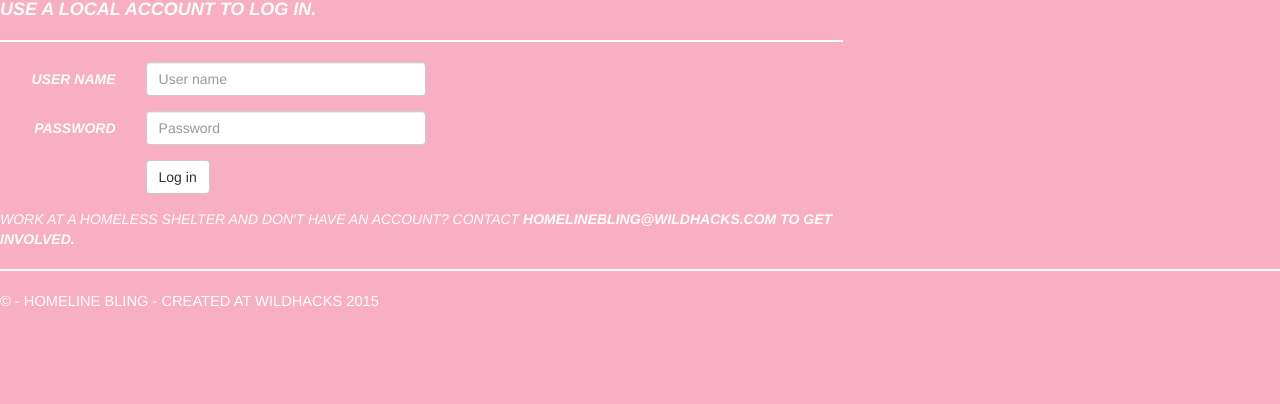
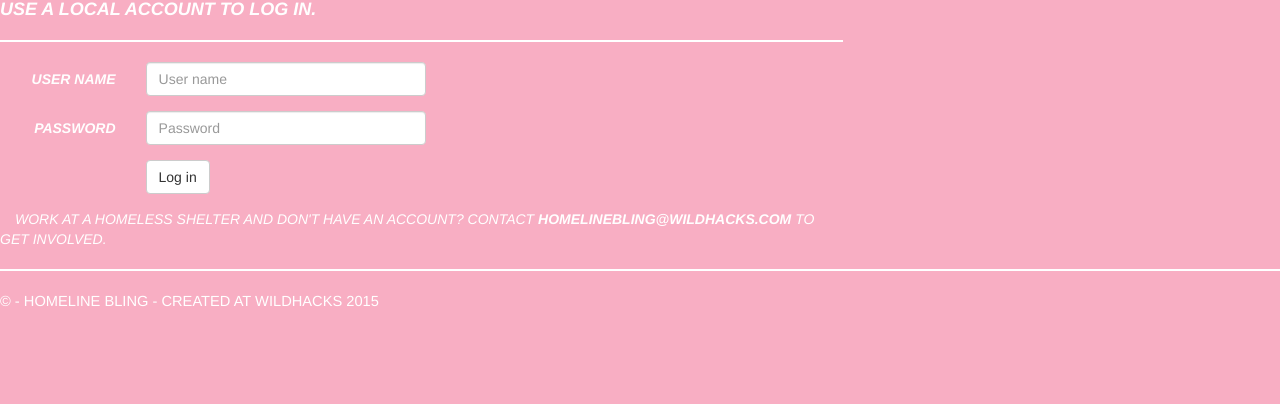
Before and after one commit to shanpruthi/homeline-bling, a Django app: template app/templates/app/login.html in a window 1280 px wide. Shown: the part 80-484 px from the top of the page. Run offline with Django 3.2, Linux system fonts and the light colour scheme; the template is opened without the code that fills it: values that come from a table or form of the project are taken from there, others are empty; some libraries are stand-ins or nearby versions.

Commit message:
Update login.html

```diff
--- a/app/templates/app/login.html
+++ b/app/templates/app/login.html
@@ -32,7 +32,7 @@
                 <p class="validation-summary-errors">Please enter a correct user name and password.</p>
                 {% endif %}
             </form>
-            <a>Work at a homeless shelter and don't have an account? Contact <b>homelinebling@wildhacks.com to get involved.</b></a>
+            <a class="col-md-12">Work at a homeless shelter and don't have an account? Contact <b>homelinebling@wildhacks.com</b> to get involved.</a>
         </section>
     </div>
     <div class="col-md-4">
```
